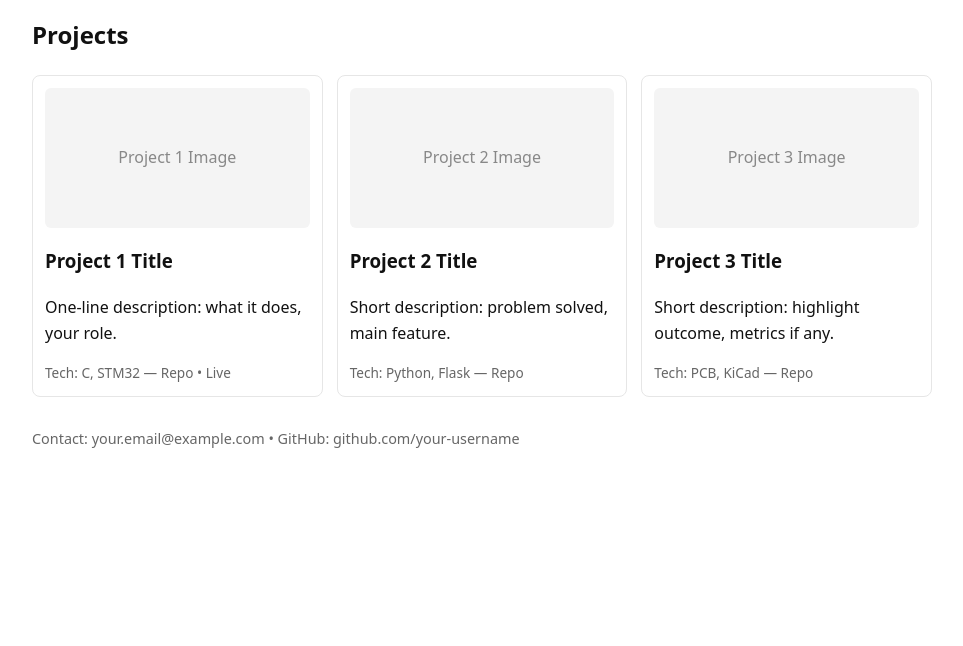
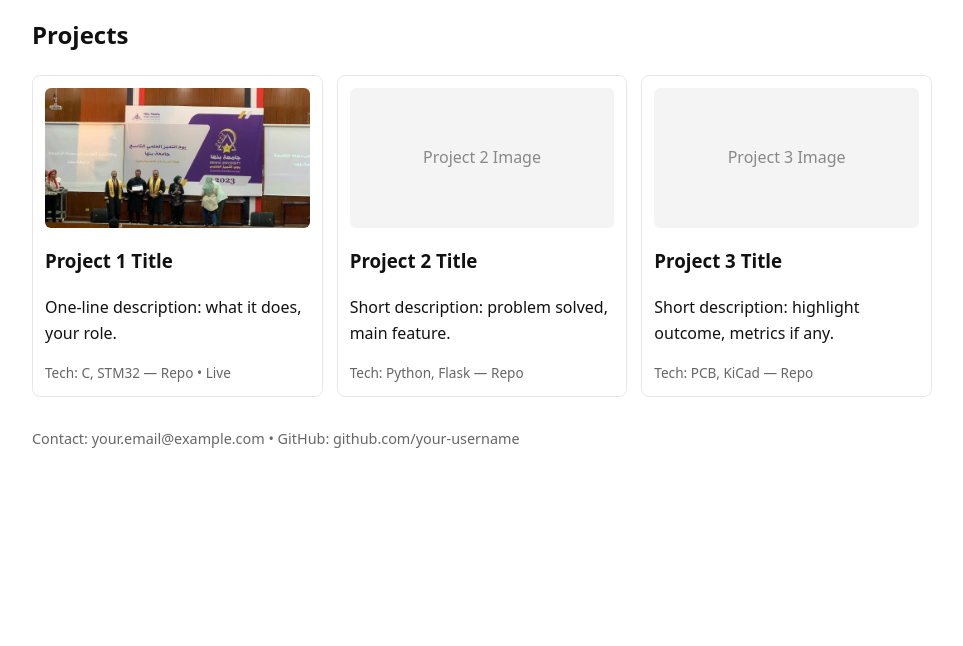
Before and after one commit to A4Te/mohamed-raafat.github.io, a plain HTML site: page index.html in a window 1280 px wide. Shown: the part 154-800 px from the top of the page, without its empty margins (158-1121 px from the left). Drawn offline with Linux system fonts and the light colour scheme.

Commit message:
Update index.html

```diff
--- a/index.html
+++ b/index.html
@@ -25,7 +25,7 @@
     <header>
       <div class="avatar">YOU</div>
       <div>
-        <h1>YOUR NAME</h1>
+        <h1>Mohamed Raafat Ibrahiem Ramadan</h1>
         <p class="lead">A short 1-line bio about you — e.g. Embedded Systems enthusiast. Link: <a href="YOUR_LINKEDIN_OR_CV">CV / LinkedIn</a></p>
       </div>
     </header>
@@ -34,7 +34,9 @@
       <h2>Projects</h2>
       <div class="projects">
         <div class="card">
-          <div class="thumb">Project 1 Image</div>
+          <div class="thumb">
+              <img src="assets/photo1.jpeg" style="width:100%;height:100%;object-fit:cover;border-radius:6px">
+          </div>
           <h3>Project 1 Title</h3>
           <p>One-line description: what it does, your role.</p>
           <div class="tags">Tech: C, STM32 — <a href="https://github.com/your-username/project1">Repo</a> • <a href="#">Live</a></div>
```
